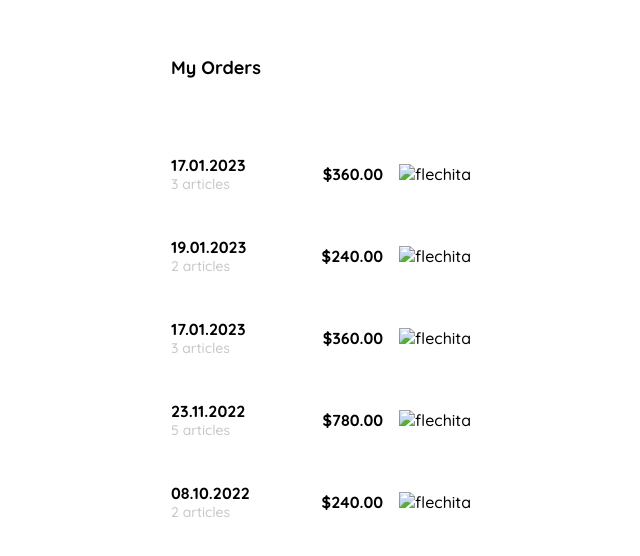
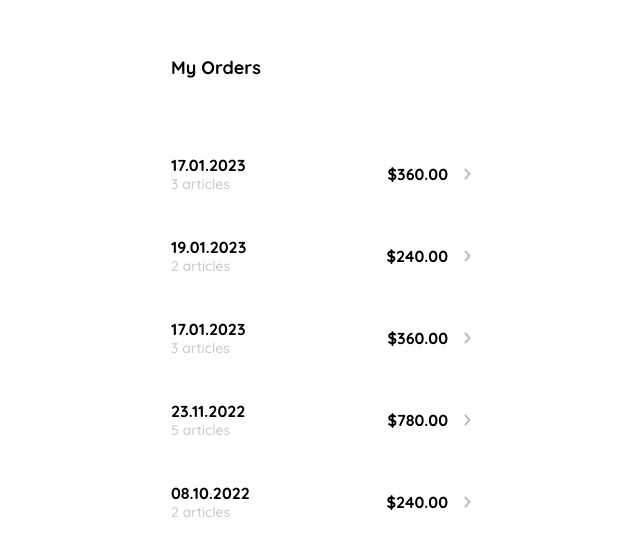
Before and after one commit to kiki-moranda/Proyect-Online-Store, a plain HTML site: page Maquetación Tienda/Pag_inicio/HTML_code/Historial_orders.html in a window 1280 px wide. Shown: the part 104-660 px from the top of the page, without its empty margins (319-959 px from the left). Drawn offline with Linux system fonts and the light colour scheme.

Commit message:
actualizando la dirección de las imagenes

```diff
--- a/Maquetación Tienda/Pag_inicio/HTML_code/Historial_orders.html
+++ b/Maquetación Tienda/Pag_inicio/HTML_code/Historial_orders.html
@@ -7,7 +7,7 @@
     <meta charset="UTF-8">
     <meta http-equiv="X-UA-Compatible" content="IE=edge">
     <meta name="viewport" content="width=device-width, initial-scale=1.0">
-    <title>My Order</title>
+    <title>Historial of my Order</title>
     <style>
         :root{
             --white: #ffffff;
@@ -84,7 +84,7 @@
                         <span>3 articles</span>
                     </p>
                     <p> $360.00</p>
-                    <img src="./logos/flechita.svg"
+                    <img src="/Proyect-Online-Store/Maquetación Tienda/Pag_inicio/logos/flechita.svg"
                     alt="flechita">
                 </div>
 
@@ -94,7 +94,7 @@
                         <span>2 articles</span>
                     </p>
                     <p> $240.00</p>
-                    <img src="./logos/flechita.svg"
+                    <img src="/Proyect-Online-Store/Maquetación Tienda/Pag_inicio/logos/flechita.svg"
                     alt="flechita">
                 </div>
 
@@ -104,7 +104,7 @@
                         <span>3 articles</span>
                     </p>
                     <p> $360.00</p>
-                    <img src="./logos/flechita.svg"
+                    <img src="/Proyect-Online-Store/Maquetación Tienda/Pag_inicio/logos/flechita.svg"
                     alt="flechita">
                 </div>
 
@@ -114,7 +114,7 @@
                         <span>5 articles</span>
                     </p>
                     <p> $780.00</p>
-                    <img src="./logos/flechita.svg"
+                    <img src="/Proyect-Online-Store/Maquetación Tienda/Pag_inicio/logos/flechita.svg"
                     alt="flechita">
                 </div>
 
@@ -124,7 +124,7 @@
                         <span>2 articles</span>
                     </p>
                     <p> $240.00</p>
-                    <img src="./logos/flechita.svg"
+                    <img src="/Proyect-Online-Store/Maquetación Tienda/Pag_inicio/logos/flechita.svg"
                     alt="flechita">
                 </div>
             </div>
```
